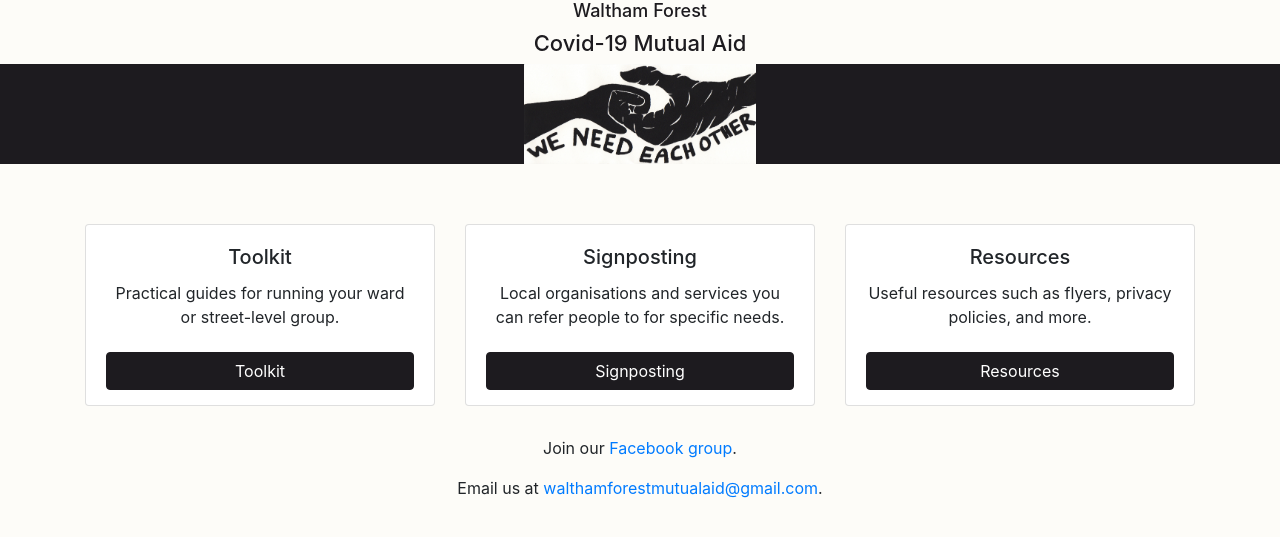
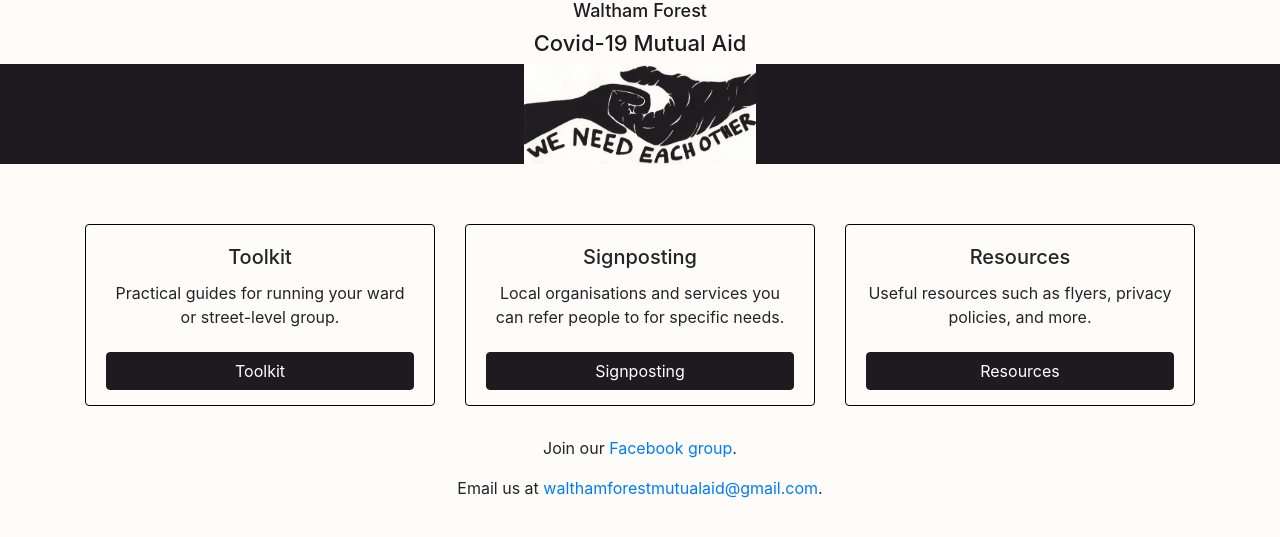
Before and after one commit to wfcovid19/wfcovid19.github.io, a Jekyll site: the page built from index.md, in a window 1280 px wide. Shown: the top 537 px of the page. Built offline with Jekyll 4.4.1, drawn with Linux system fonts in a browser that asks for light colours.

Commit message:
card background

```diff
--- a/_layouts/default.html
+++ b/_layouts/default.html
@@ -13,7 +13,7 @@
     <link href="https://stackpath.bootstrapcdn.com/bootstrap/4.4.1/css/bootstrap.min.css" rel="stylesheet" integrity="sha384-Vkoo8x4CGsO3+Hhxv8T/Q5PaXtkKtu6ug5TOeNV6gBiFeWPGFN9MuhOf23Q9Ifjh" crossorigin="anonymous">
 
 <style type="text/css">
-body {
+body, .card {
   background-color: #FDFCF8;
 }
 
@@ -57,6 +57,7 @@
 .card {
   min-width: 200px;
   margin-top: 30px;
+  border-color: black;
 }
 .card-title, .card-text {
   text-align: center;
```
